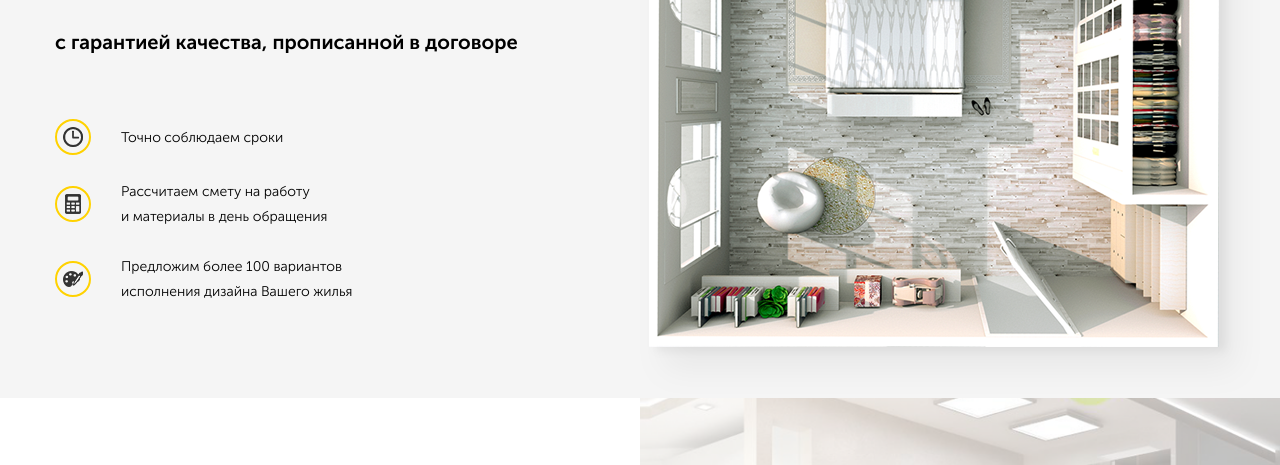
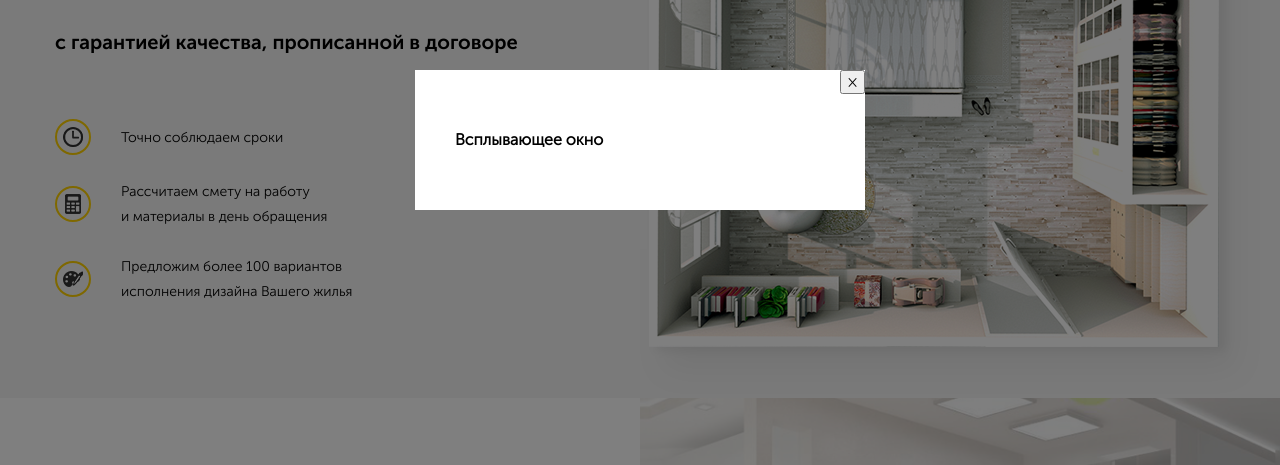
Before and after one commit to StrandGear/webstart, a plain HTML site: page src/index.html in a window 1280 px wide. Both pictures are taken after a click on the button "Перезвоните мне". Shown: the part 260-725 px from the top of the page. Drawn offline with Linux system fonts and the light colour scheme.

Commit message:
JavaScript elements were added

```diff
--- a/src/index.html
+++ b/src/index.html
@@ -20,7 +20,7 @@
                   <span class="header-address">Калуга, Москва, МО</span>
                   <a href="tel:+7(495)42-251-31 " class="header__phone">+7 (495) 42-251-31</a>
                </div>
-               <button class="button header__button">Перезвоните мне</button>
+               <button class="button header__button" id="button">Перезвоните мне</button>
             </div>
          </div>
       </div>
@@ -89,5 +89,16 @@
       </section>
       <!-- /.offer -->
    </main>
+
+   <div class="modal" id="modal">
+      <div class="modal-dialog">
+         <button class="modal-dialog__close" id="close">&times;</button>
+         <h4 class="modal-dialog__title">Всплывающее окно</h4>
+      </div>
+      <!-- /.modal-dialog -->
+   </div>
+   <!-- /.modal -->
+
+   <script src="js/main.js"></script>
 </body>
 </html>
--- /dev/null
+++ b/src/js/main.js
@@ -0,0 +1,13 @@
+var button = document.querySelector('#button'); //ищем внутри документа html,querySelector позволяет найти определенный элемент
+var modal = document.querySelector('#modal');
+var close = document.querySelector('#close');
+
+button.addEventListener('click', function() {
+   modal.classList.add('modal_active');
+
+});
+
+close.addEventListener('click', function() {
+   modal.classList.remove('modal_active');
+
+})
--- /dev/null
+++ b/src/sass/blocks/_modal.sass
@@ -0,0 +1,22 @@
+.modal
+   position: fixed
+   left: 0
+   top: 0
+   width: 100%
+   height: 100%
+   background-color: rgba(#000, 0.5)
+   display: none
+   &_active
+      display: flex
+   &-dialog
+      position: relative
+      margin: auto
+      max-width: 450px
+      width: 90%
+      min-width: 200px
+      background-color: #fff
+      padding: 40px
+      &__close
+         position: absolute
+         top: 0
+         right: 0
--- a/src/sass/style.sass
+++ b/src/sass/style.sass
@@ -7,3 +7,5 @@
 @import 'blocks/hero'
 /* Стили для блока offer */
 @import 'blocks/offer'
+/* Стили для модального окна */
+@import 'blocks/modal'
```
Also changed, not shown: src/css/style.css, 1 other file.
